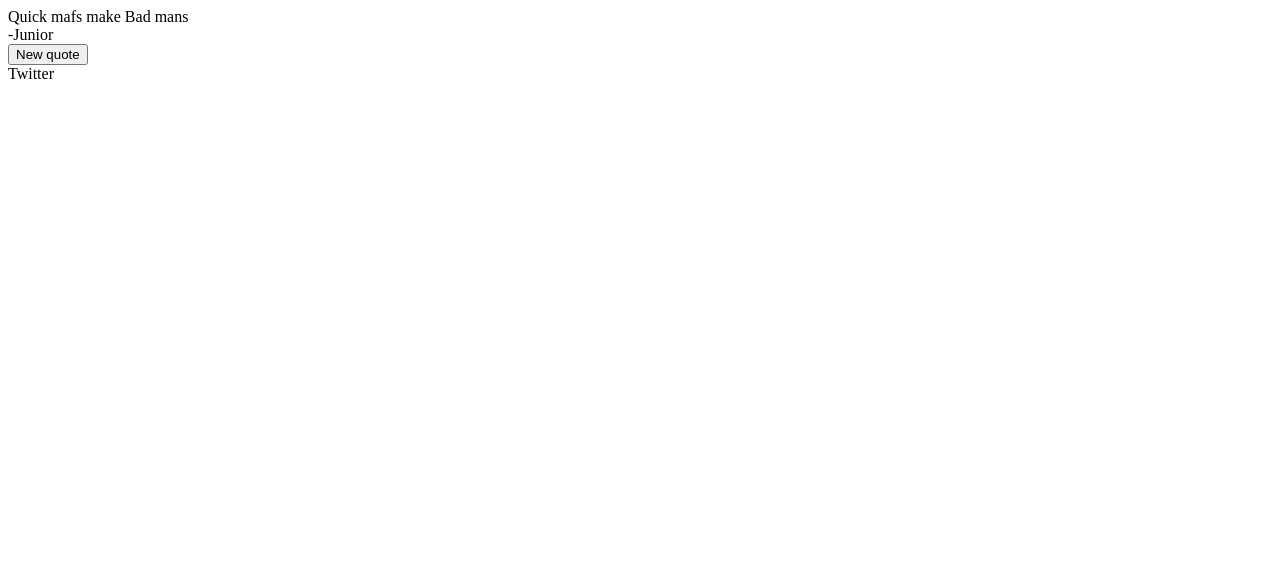
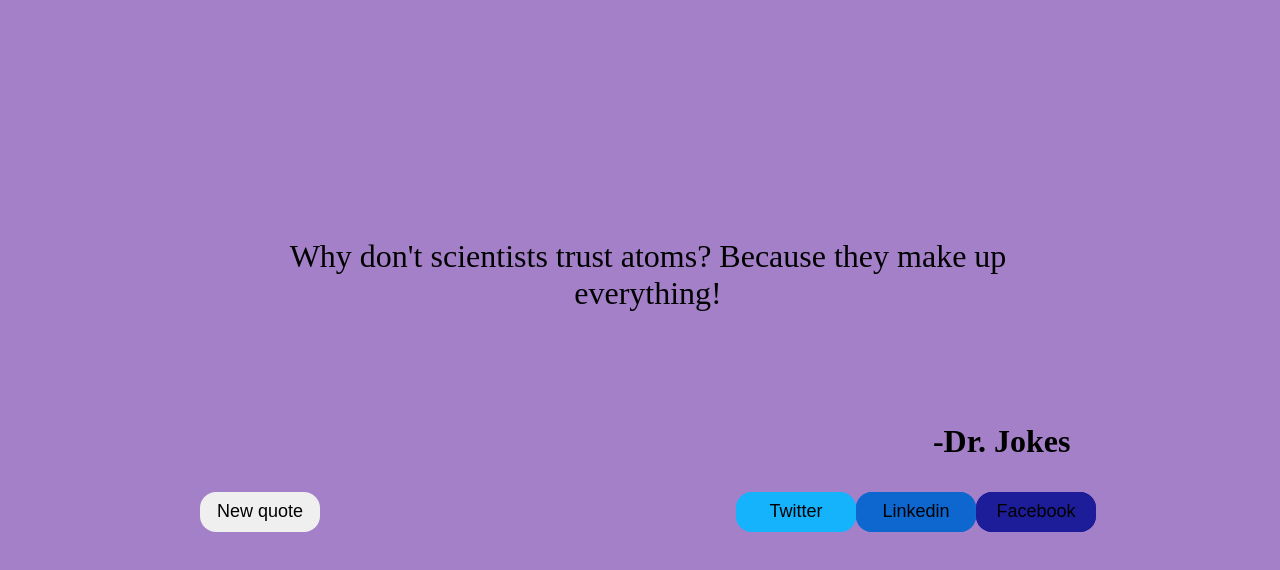
Before and after one commit to marius-grigaliunas/FCC-RandomQuoteGenerator, a React (Vite) app: page / in a window 1280 px wide. Shown: the top 570 px of the page. Built offline with nearby package versions, Linux system fonts and the light colour scheme; no server answers.

Commit message:
Simple style added

```diff
--- /dev/null
+++ b/src/App.css
@@ -0,0 +1,76 @@
+body {
+    width: 100%;
+    height: 90vh;
+    background-color: rgb(164, 128, 201);
+}
+
+#root {
+    display: flex;
+    justify-content: center;
+    width: 100%;
+    height: 100%;
+}
+
+#quote-box {
+    justify-self: center;
+    align-self: center;
+    width: 70%;
+    height: 60%;
+}
+
+#text {
+    padding: 2vw;
+    height: 45%;
+    border: none;
+    text-align: center;
+    font-size:xx-large;
+    align-content: center;
+}
+
+#author {
+    height: 10%;
+    border: none;
+    text-align: right;
+    padding: 2vw;
+    font-size: xx-large;
+    font-weight: bold;
+}
+
+.controls {
+    display: flex;
+    height: 15%;
+    border: none;
+    justify-content: center;
+    flex-direction: row;
+}
+
+.share-bar {
+    display: flex;
+    flex-direction: row;
+    width: 50%;
+    justify-content: end;
+}
+
+.newqoute-button-container {
+    width: 50%;
+}
+
+button, .facebook, .linkedin, .twitter {
+    height: 5vh;
+    border-radius: 16px;
+    width: 15vh;
+    font-size: large;
+    border: none;
+}
+
+.facebook {
+    background-color: rgb(29, 29, 153);
+}
+
+.linkedin {
+    background-color: rgb(14, 103, 206);
+}
+
+.twitter {
+    background-color: rgb(21, 179, 252);
+}
--- a/src/App.jsx
+++ b/src/App.jsx
@@ -1,6 +1,8 @@
 import { useEffect, useState } from 'react'
 import QuoteGenerator from './components/QouteGenerator';
 import quoteMaker from './components/QuoteCreation';
+import ShareBar from './components/Sharebar';
+import "./App.css"
 
 function App() {
   const [quote, setQuote] = useState("");
@@ -23,10 +25,10 @@ function App() {
         <div id='author'>
           -{quote.author}
         </div>
-        <QuoteGenerator id="new-qoute" setQuote={setQuote} />
-        <a id='tweet-qoute'>
-          Twitter
-        </a>
+        <div className='controls'>
+          <QuoteGenerator setQuote={setQuote} />
+          <ShareBar />
+        </div>
       </section>
     </>
   )
--- a/src/components/QouteGenerator.jsx
+++ b/src/components/QouteGenerator.jsx
@@ -8,8 +8,8 @@ function QuoteGenerator({ setQuote }) {
     }
 
     return (
-        <div>
-            <button onClick={handleQuoteRequest}>New quote</button>
+        <div className='newqoute-button-container'>
+            <button id="new-qoute" onClick={handleQuoteRequest}>New quote</button>
         </div>
     );
 };
--- a/src/components/QuoteCreation.jsx
+++ b/src/components/QuoteCreation.jsx
@@ -1,9 +1,9 @@
 // hardcoded quotes aren't enough.
 // in the future intgrate ai to generate quotes.
 
-/*const quotes = [
+const quotes = [
     {
-      quote: "I told my wife she was drawing her eyebrows too high. She looked surprised.",
+      quote: "I told my wife she was drawing her eyebrows too high. She looked surprised. I told my wife she was drawing her eyebrows too high. She looked surprised. I told my wife she was drawing her eyebrows too high. She looked surprised. ",
       author: "Anonymous"
     },
     {
@@ -44,11 +44,11 @@
     }
   ];
 
-const quoteMaker = () => {
+const randomQuote = () => {
         const randomIndex = Math.floor(Math.random() * quotes.length);
         return quotes[randomIndex];
     };
-*/
+
 
 const QUOTABLE_API = "https://api.quotable.io/random";
 
@@ -60,7 +60,7 @@ const quoteMaker = async () => {
     }
     catch (error) {
         console.error("Error at fetching a quote:", error);
-        return {quote: "Quick mafs make Bad mans", author: "Junior"};
+        return randomQuote;
     }
 }
 
--- /dev/null
+++ b/src/components/Sharebar.jsx
@@ -0,0 +1,29 @@
+const ShareBar = () => {
+    return (
+        <div className="share-bar">
+            <div className="share-box twitter">
+                <a id="tweet-quote">
+                    <button className="twitter">
+                        Twitter
+                    </button>
+                </a>
+            </div>
+            <div className="share-box linkedin">
+                <a id="link-quote">
+                    <button className="linkedin">
+                        Linkedin
+                    </button>
+                </a>
+            </div>
+            <div className="share-box facebook">
+                <a id="facebook-quote">
+                    <button className="facebook">
+                        Facebook
+                    </button>
+                </a>
+            </div>
+        </div>
+    );
+}
+
+export default ShareBar;
```
